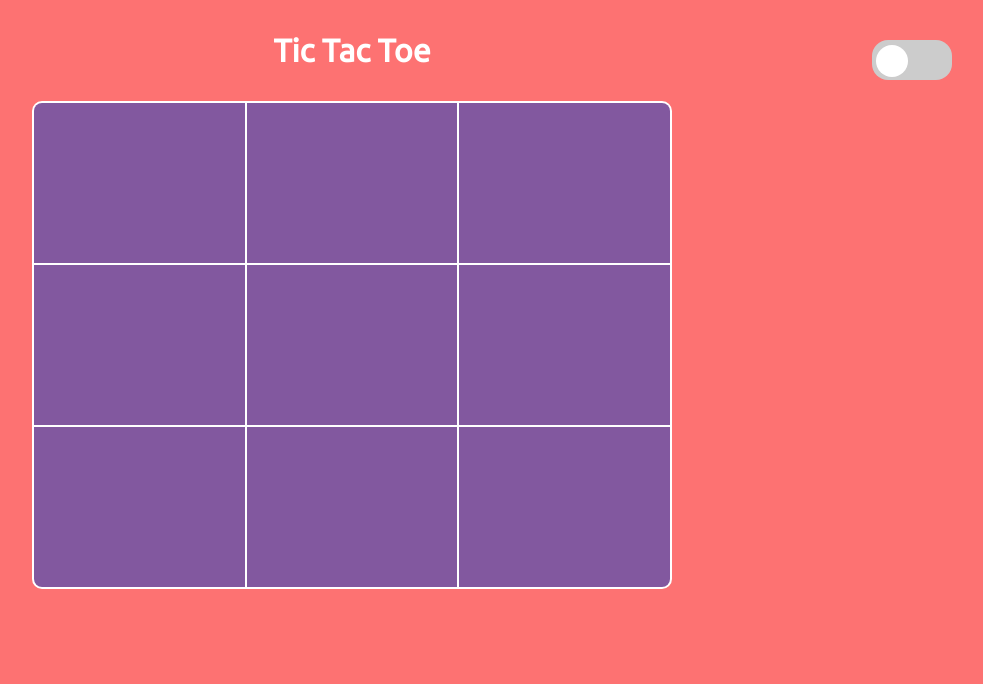
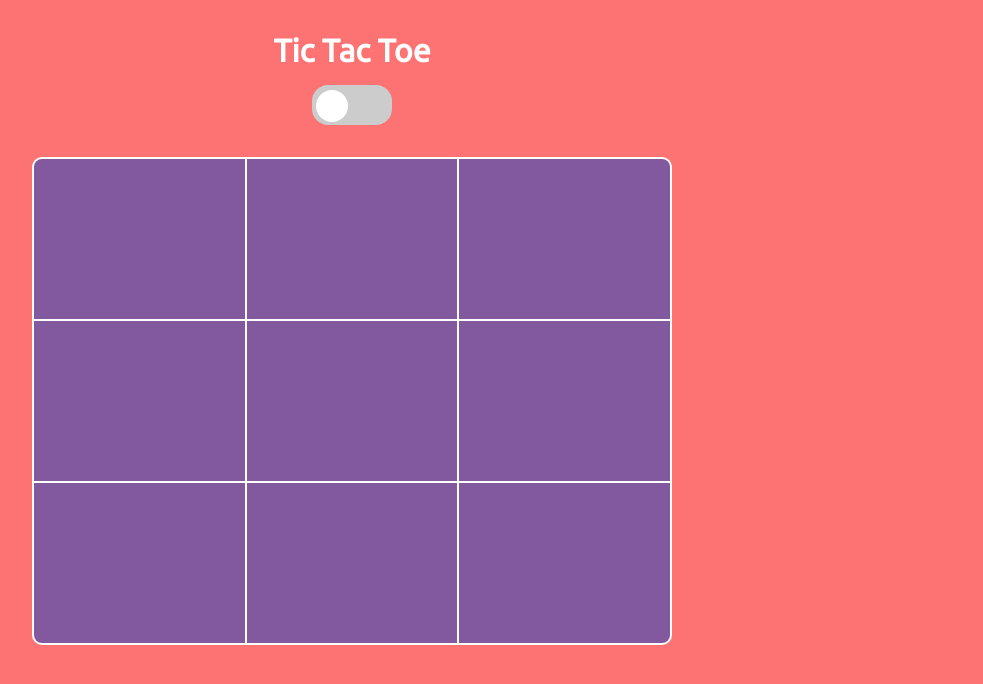
Before and after one commit to datomezz/TicTacToe, a plain HTML site: page index.html in a window 1280 px wide. Shown: the whole page, without its empty margins (288-1271 px from the left). Drawn offline with Linux system fonts and the light colour scheme.

Commit message:
change switcher possition

```diff
--- a/css/_toggle.scss
+++ b/css/_toggle.scss
@@ -1,7 +1,4 @@
 .switcher{
-    position: absolute;
-    right: 5vh;
-    top: 5vh;
     @include flex(row, space-between, center);
     .switch__text{
         font-size: 4vh;
--- a/css/main.scss
+++ b/css/main.scss
@@ -13,13 +13,13 @@
     @include flex(column, flex-start, center);
 }
 .header{
-    @include flex(row, center, center);
+    @include flex(column, center, center);
     color: #fff;
     padding: 2rem 0;
-
     h1{
         cursor: pointer;
         transition: .3s ease;
+        margin-bottom: 2vh;
     }
 }
 .container{
--- a/index.html
+++ b/index.html
@@ -8,14 +8,14 @@
     <link rel="stylesheet" href="css/main.css">
 </head>
 <body class="body">
-    <div class="switcher">
-        <label class="switch">
-            <input type="checkbox" onclick="toggle()">
-            <span class="slider round"></span>
-        </label>
-    </div>
     <header class="header">
         <h1>Tic Tac Toe</h1>
+        <div class="switcher">
+            <label class="switch">
+                <input type="checkbox" onclick="toggle()">
+                <span class="slider round"></span>
+            </label>
+        </div>
     </header>
     <article class="container">
         <div class="game-container">
--- a/script.js
+++ b/script.js
@@ -39,7 +39,6 @@ for(let i = 0; i < areaArr.length; i++){
         areaArr[i].innerText = "X";
         areaArr[i].classList.add("active");
         areaCount[i] = 9;
-        console.log(areaCount,"X");
         winnerChoose("XXX");
         if(answerArr.length >= 8){
             winnerChoose("XXX");
@@ -59,7 +58,6 @@ function random(){
         areaArr[rand].style.backgroundColor = "#0abde3";
 
         winnerChoose("OOO");
-        console.log(areaCount,"O");
     }
     else {
         random();
```
Also changed, not shown: css/main.css, 1 other file.
